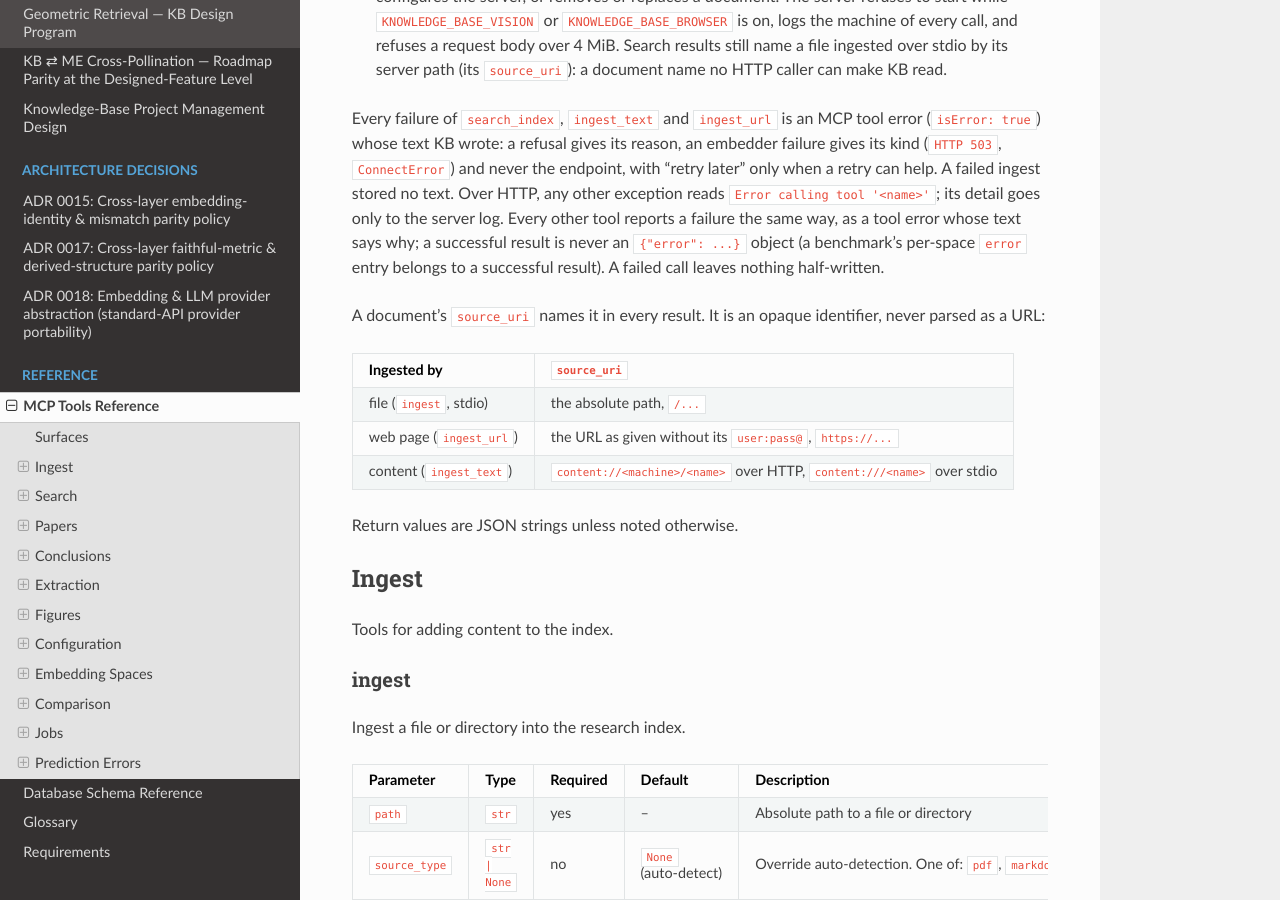
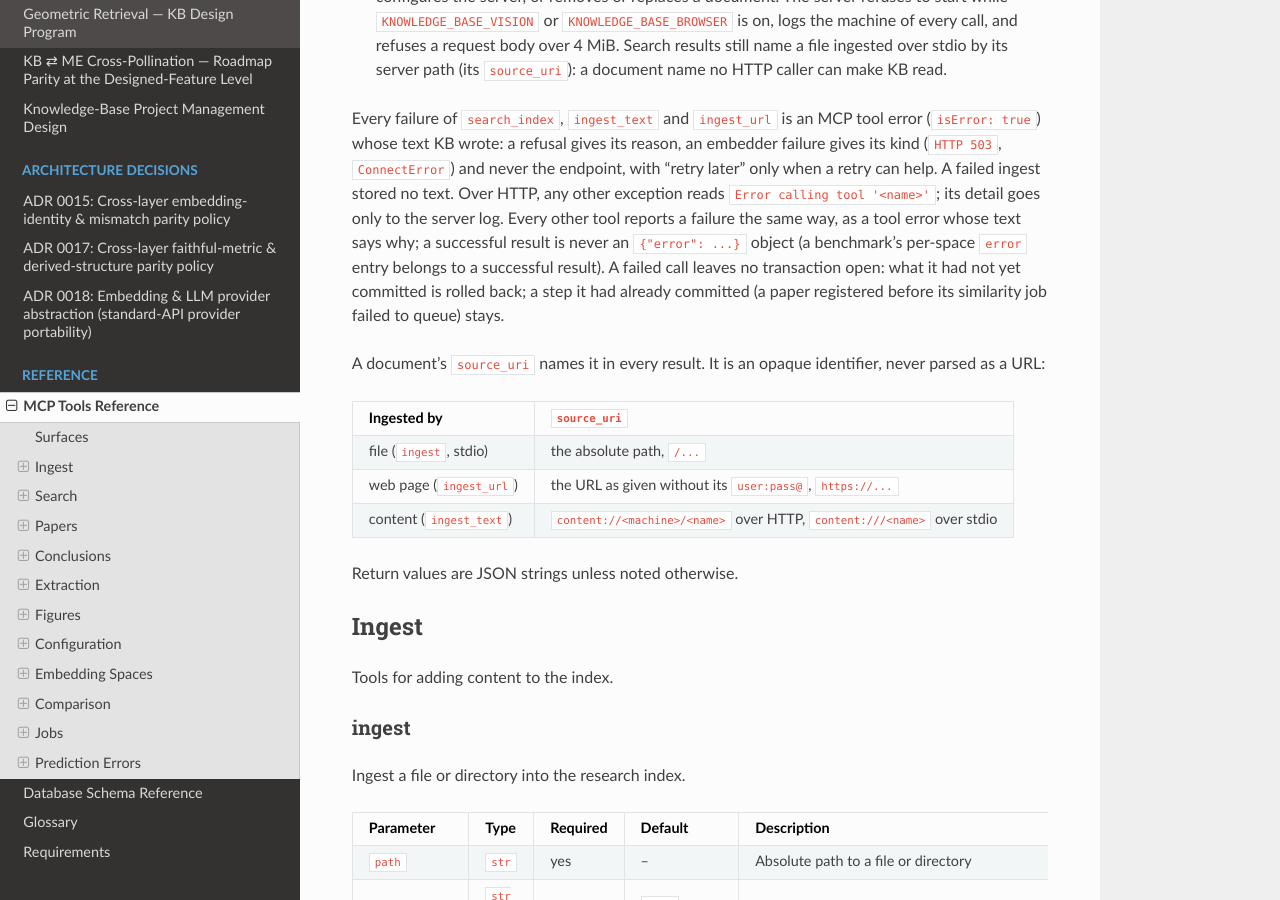
Before and after one commit to dutiona/knowledge-base, a Sphinx documentation site: the page built from docs/reference/mcp-tools.md, in a window 1280 px wide and 900 px high, scrolled down 377 px. Built offline with Sphinx 7.4.7 and the Read the Docs theme 3.1.0, drawn with Linux system fonts in a browser that asks for light colours.

Commit message:
docs(mcp): say what a failed call rolls back, not that nothing stays
Review (Codex, round 1): the boundary rolls back an open transaction; a step
a tool already committed, such as a paper registered before its similarity
job failed to queue, stays.

```diff
--- a/docs/reference/mcp-tools.md
+++ b/docs/reference/mcp-tools.md
@@ -17,7 +17,9 @@ wrote: a refusal gives its reason, an embedder failure gives its kind (`HTTP 503
 endpoint, with "retry later" only when a retry can help. A failed ingest stored no text. Over HTTP, any other
 exception reads `Error calling tool '<name>'`; its detail goes only to the server log. Every other tool reports a
 failure the same way, as a tool error whose text says why; a successful result is never an `{"error": ...}` object
-(a benchmark's per-space `error` entry belongs to a successful result). A failed call leaves nothing half-written.
+(a benchmark's per-space `error` entry belongs to a successful result). A failed call leaves no transaction open:
+what it had not yet committed is rolled back; a step it had already committed (a paper registered before its
+similarity job failed to queue) stays.
 
 A document's `source_uri` names it in every result. It is an opaque identifier, never parsed as a URL:
 
```
